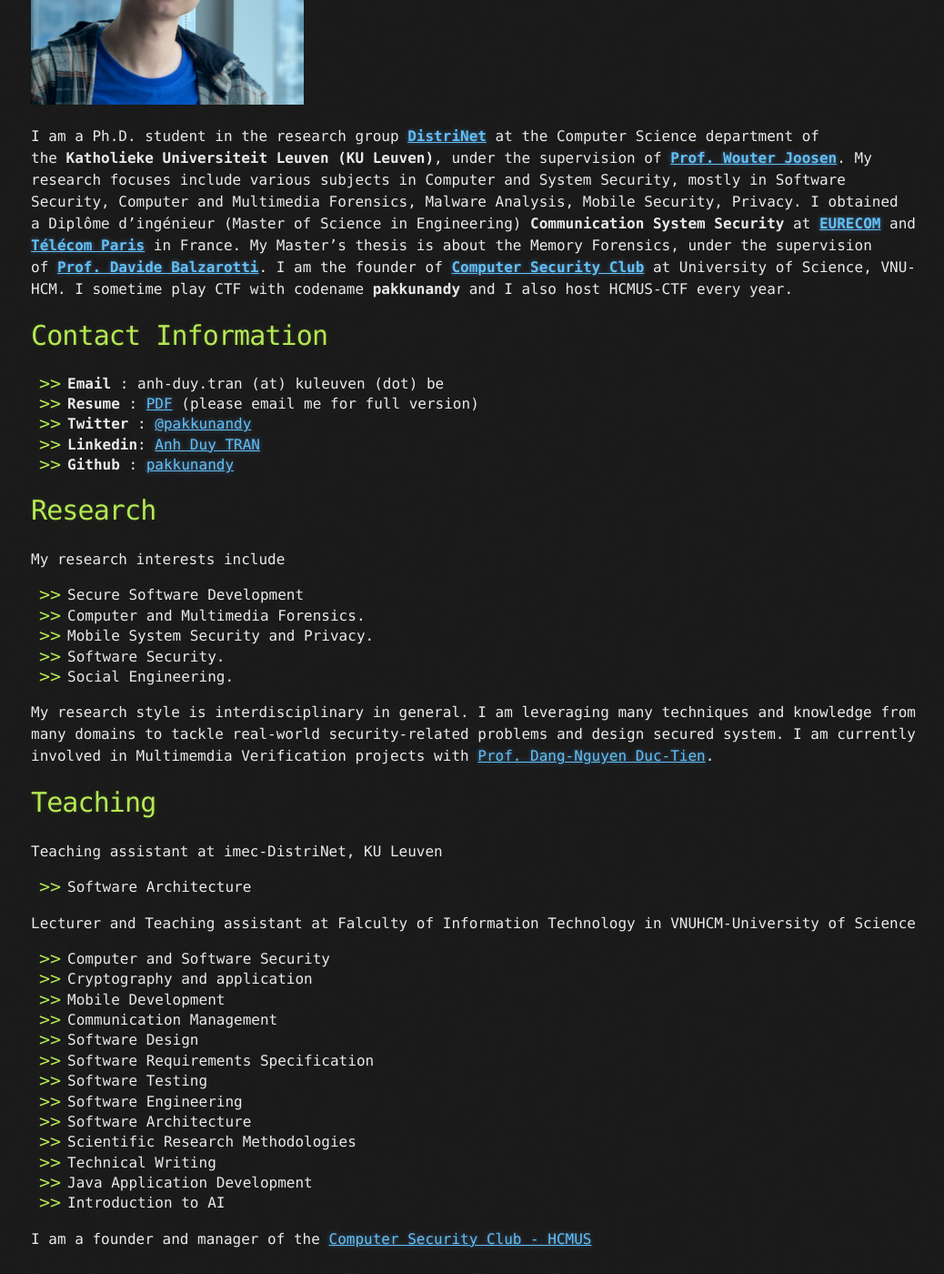
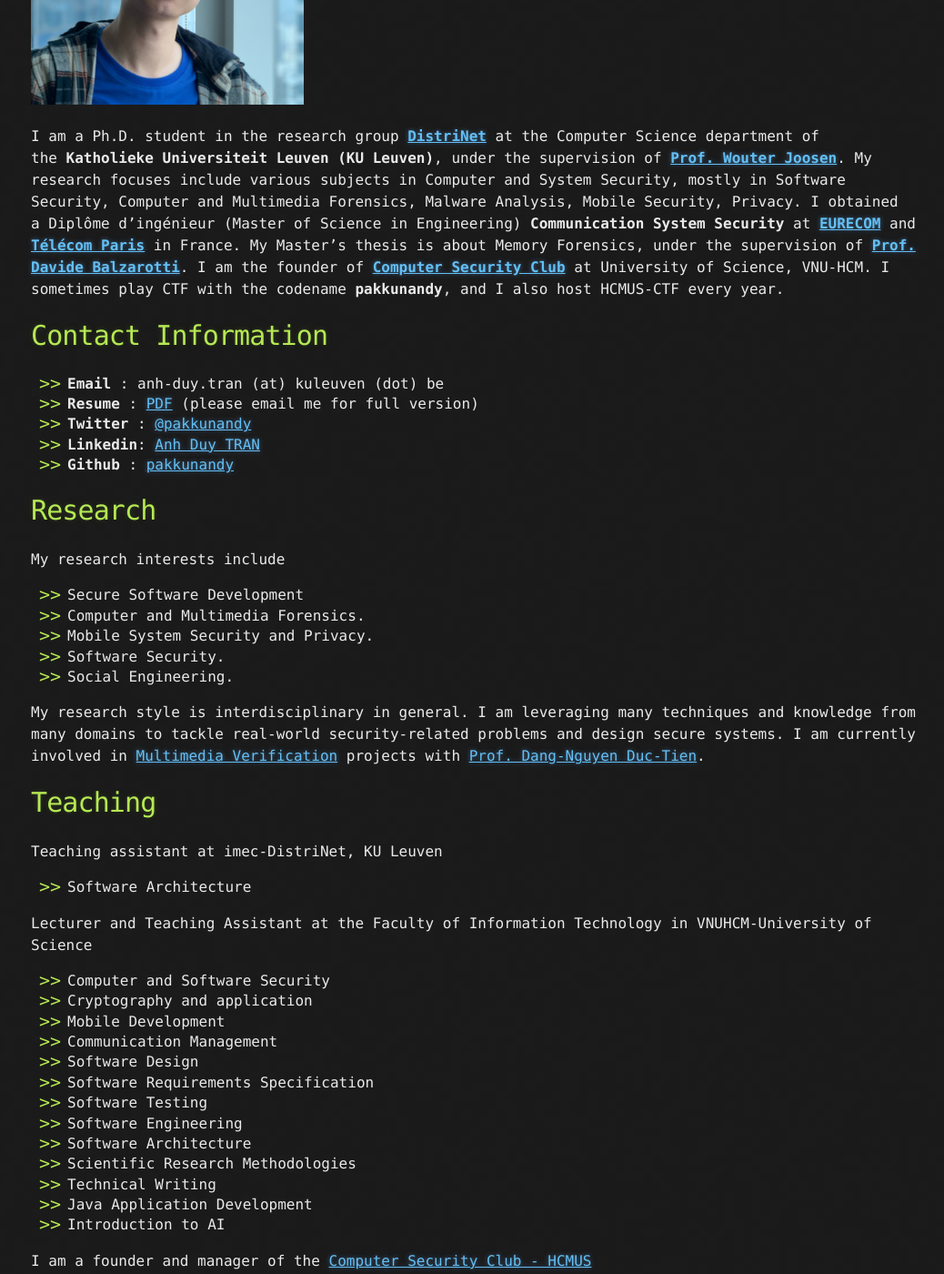
Before and after one commit to pakkunandy/pakkunandy.github.io, a Jekyll site: the page built from index.md, in a window 1280 px wide and 1400 px high, scrolled down 418 px. Shown: the whole window at 91% size, without its empty margins (106-1144 px from the left). Built offline with Jekyll 4.4.1, drawn with Linux system fonts in a browser that asks for light colours; some of the changed text lies outside the part shown.

Commit message:
Update index.md

```diff
--- a/index.md
+++ b/index.md
@@ -9,8 +9,8 @@
 
 I am a Ph.D. student in the research group [**DistriNet**](https://distrinet.cs.kuleuven.be/) at the Computer Science department of the **Katholieke Universiteit Leuven (KU Leuven)**, under the supervision of [**Prof. Wouter Joosen**](https://distrinet.cs.kuleuven.be/people/WouterJoosen).
 My research focuses include various subjects in Computer and System Security, mostly in Software Security, Computer and Multimedia Forensics, Malware Analysis, Mobile Security, Privacy.
-I obtained a Diplôme d'ingénieur (Master of Science in Engineering) **Communication System Security** at [**EURECOM**](https://www.eurecom.fr/en) and [**Télécom Paris**](https://www.telecom-paris.fr/en/home) in France. My Master's thesis is about the Memory Forensics, under the supervision of [**Prof. Davide Balzarotti**](http://s3.eurecom.fr/~balzarot/).
-I am the founder of [**Computer Security Club**](https://www.facebook.com/hcmus.compsec.club) at University of Science, VNU-HCM. I sometime play CTF with codename **pakkunandy** and I also host HCMUS-CTF every year.
+I obtained a Diplôme d'ingénieur (Master of Science in Engineering) **Communication System Security** at [**EURECOM**](https://www.eurecom.fr/en) and [**Télécom Paris**](https://www.telecom-paris.fr/en/home) in France. My Master's thesis is about Memory Forensics, under the supervision of [**Prof. Davide Balzarotti**](http://s3.eurecom.fr/~balzarot/).
+I am the founder of [**Computer Security Club**](https://www.facebook.com/hcmus.compsec.club) at University of Science, VNU-HCM. I sometimes play CTF with the codename **pakkunandy**, and I also host HCMUS-CTF every year.
 
 <!---
 I am currently involved in memory forensics research with Prof. [Davide Balzarotti](http://s3.eurecom.fr/~balzarot/). Besides, I am a lecturer and a researcher in Computer Security in [VNU-HCMUS](https://en.hcmus.edu.vn/). In my free time, I play CTF with [NOPS](http://www.s3.eurecom.fr/nops/index.html) team, EURECOM.
@@ -32,13 +32,13 @@
 * Software Security.
 * Social Engineering.
 
-My research style is interdisciplinary in general. I am leveraging many techniques and knowledge from many domains to tackle real-world security-related problems and design secured system. I am currently involved in Multimemdia Verification projects with [Prof. Dang-Nguyen Duc-Tien](https://dnductien.github.io/).
+My research style is interdisciplinary in general. I am leveraging many techniques and knowledge from many domains to tackle real-world security-related problems and design secure systems. I am currently involved in [Multimedia Verification](https://github.com/fotoverifier/fotoverifier) projects with [Prof. Dang-Nguyen Duc-Tien](https://dnductien.github.io/).
 
 # Teaching
 Teaching assistant at imec-DistriNet, KU Leuven
 * Software Architecture
 
-Lecturer and Teaching assistant at Falculty of Information Technology in VNUHCM-University of Science
+Lecturer and Teaching Assistant at the Faculty of Information Technology in VNUHCM-University of Science
 * Computer and Software Security
 * Cryptography and application
 * Mobile Development
@@ -55,8 +55,9 @@
 
 I am a founder and manager of the [Computer Security Club - HCMUS](https://www.facebook.com/hcmus.compsec.club)
 # Academic Awards and Prizes, Certification
+* The Oustanding Young Lecturer, VNUHCM-University of Science.
 * Computer Hacking Forensic Investigator-CHFI certificate by EC-Council
-* Eiffel Excellent Schlarship for Engineering Student.
+* Eiffel Excellent Scholarship for Engineering Students.
 * Top 1/500 students of the Regular Program (intake 2012).
 * Certificate: Rank 1st Graduation Regular Program (intake 2012).
 * Certificate of Merit of Excellence graduation in Software Engineering - University of Science.
```
Also changed, not shown: other parts of index.md (+3 -3 lines).
